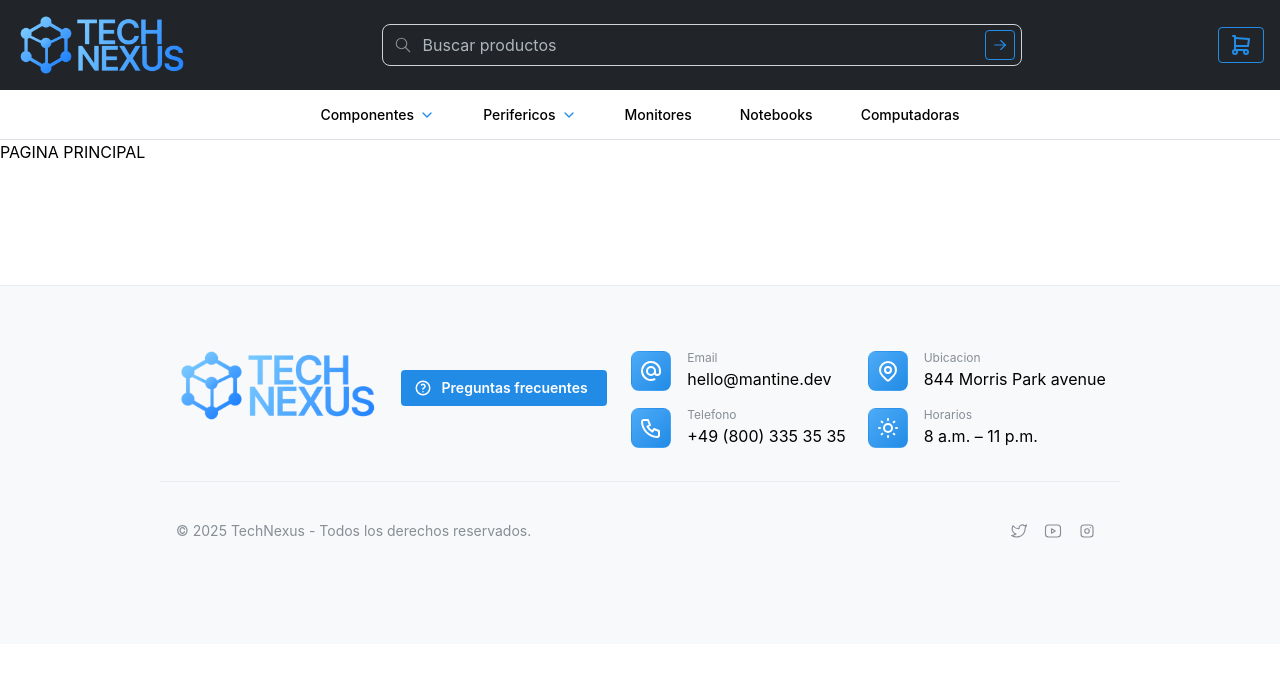
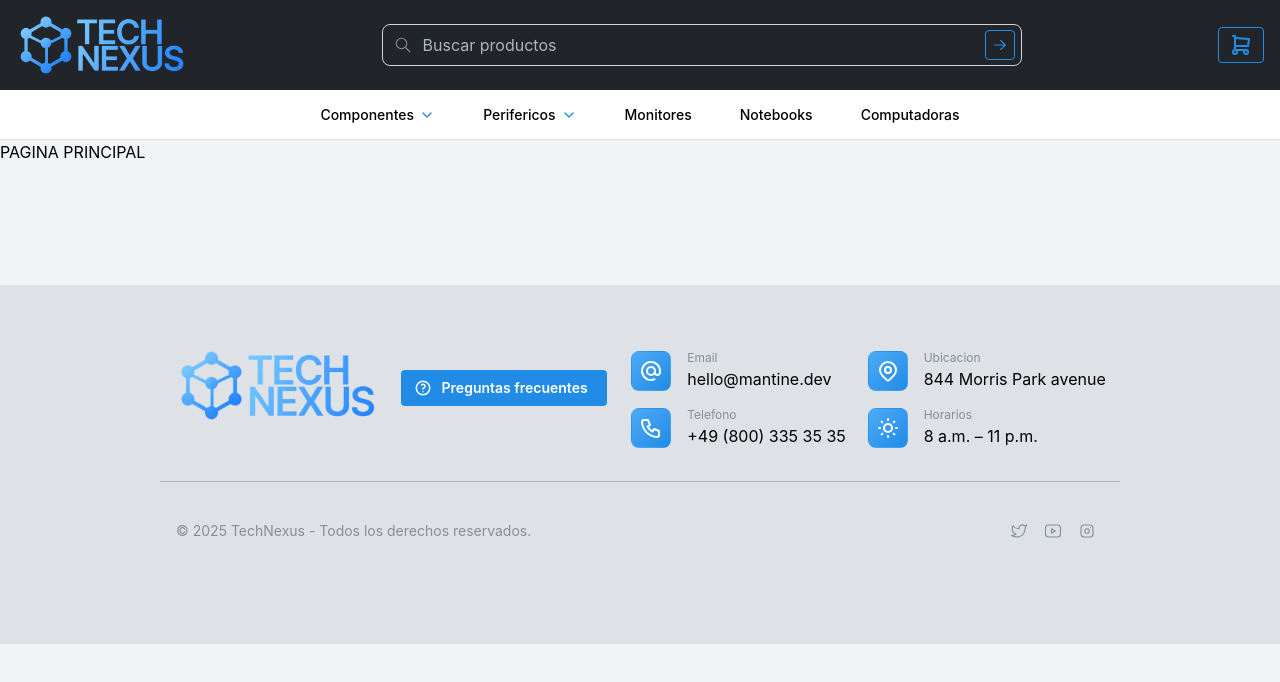
Before and after one commit to FDB-52450/proyectoDSW-frontend, a React (Vite) app: page / in a window 1280 px wide. Shown: the top 682 px of the page. Built offline with nearby package versions, Linux system fonts and the light colour scheme.

Commit message:
v1.3.3: - Refactored router structure to support different layouts per page. - Changed default page background color to light gray to improve readability.   - Updated footer color to complement new page background color.

```diff
--- /dev/null
+++ b/src/App.css
@@ -0,0 +1,3 @@
+body {
+    background-color: light-dark(var(--mantine-color-gray-1), var(--mantine-color-dark-6));
+}
--- a/src/App.tsx
+++ b/src/App.tsx
@@ -1,30 +1,35 @@
+import './App.css'
+
 import { createBrowserRouter, RouterProvider } from 'react-router-dom'
+import { Notifications } from '@mantine/notifications'
 
 import { ShoppingCartProvider } from './context/ShoppingCartContext.tsx'
 
-import { NavigationBar } from './components/layout/NavigationBar/NavigationBar.tsx'
-import { Footer } from './components/layout/Footer/Footer.tsx'
+import { DefaultLayout } from './components/layout/DefaultLayout/DefaultLayout.tsx'
 
 import { ProductsPage } from './pages/ProductsPage/ProductsPage.tsx'
 
 const router = createBrowserRouter([
-  // TODO: Replace template elements with actual pages.
-
-  {path: "/", element: <a>PAGINA PRINCIPAL</a>},
-  {path: "/productos/", element: <ProductsPage></ProductsPage>},
-  {path: "/producto/:id", element: <a> PAGINA DE PRODUCTO </a>},
-  {path: "/carrito", element: <a>PAGINA DEL CARRITO</a>},
-  {path: "/checkout", element: <a>PAGINA DEL CHECKOUT</a>},
-  {path: "*", element: <a>PAGINA DE ERROR</a>},
+    {
+        path: "/",
+        element: <DefaultLayout/>,
+        children: [
+            { index: true, element: <a>PAGINA PRINCIPAL</a> },
+            { path: "productos", element: <ProductsPage/> },
+            { path: "producto/:id", element: <a>PAGINA DE PRODUCTO</a> },
+            { path: "carrito", element: /*<CartPage/>*/ <a>PAGINA DEL CARRITO</a> },
+            { path: "checkout", element: <a>PAGINA DEL CHECKOUT</a> },
+            { path: "*", element: <a>PAGINA DE ERROR</a> },
+        ],
+    },
 ])
 
 function App() {
     return (
         <>
             <ShoppingCartProvider>
-                <NavigationBar></NavigationBar>
+                <Notifications/>
                 <RouterProvider router={router}></RouterProvider>
-                <Footer></Footer>
             </ShoppingCartProvider>
         </>
     )
--- /dev/null
+++ b/src/components/layout/DefaultLayout/DefaultLayout.tsx
@@ -0,0 +1,13 @@
+import { Outlet } from "react-router-dom"
+import { NavigationBar } from "../NavigationBar/NavigationBar.tsx"
+import { Footer } from "../Footer/Footer.tsx"
+
+export function DefaultLayout() {
+    return (
+        <>
+            <NavigationBar/>
+            <Outlet/>
+            <Footer/>
+        </>
+    )
+}
--- a/src/components/layout/Footer/Footer.module.css
+++ b/src/components/layout/Footer/Footer.module.css
@@ -2,8 +2,8 @@
   margin-top: 120px;
   padding-top: calc(var(--mantine-spacing-xl) * 2);
   padding-bottom: calc(var(--mantine-spacing-xl) * 2);
-  background-color: light-dark(var(--mantine-color-gray-0), var(--mantine-color-dark-6));
-  border-top: 1px solid light-dark(var(--mantine-color-gray-2), var(--mantine-color-dark-5));
+  background-color: light-dark(var(--mantine-color-gray-3), var(--mantine-color-dark-6));
+  border-top: 1px solid light-dark(var(--mantine-color-gray-3), var(--mantine-color-dark-6));
 }
 
 .logo {
@@ -60,14 +60,6 @@
   }
 }
 
-.title {
-  font-size: var(--mantine-font-size-lg);
-  font-weight: 500;
-  font-family: Outfit, var(--mantine-font-family);
-  margin-bottom: calc(var(--mantine-spacing-xs) / 2);
-  color: light-dark(var(--mantine-color-black), var(--mantine-color-white));
-}
-
 .afterFooter {
   display: flex;
   justify-content: space-between;
@@ -75,7 +67,7 @@
   margin-top: var(--mantine-spacing-xl);
   padding-top: var(--mantine-spacing-xl);
   padding-bottom: var(--mantine-spacing-xl);
-  border-top: 1px solid light-dark(var(--mantine-color-gray-2), var(--mantine-color-dark-4));
+  border-top: 1px solid light-dark(var(--mantine-color-gray-5), var(--mantine-color-dark-7));
 
   @media (max-width: 48em) {
     flex-direction: column;
```
